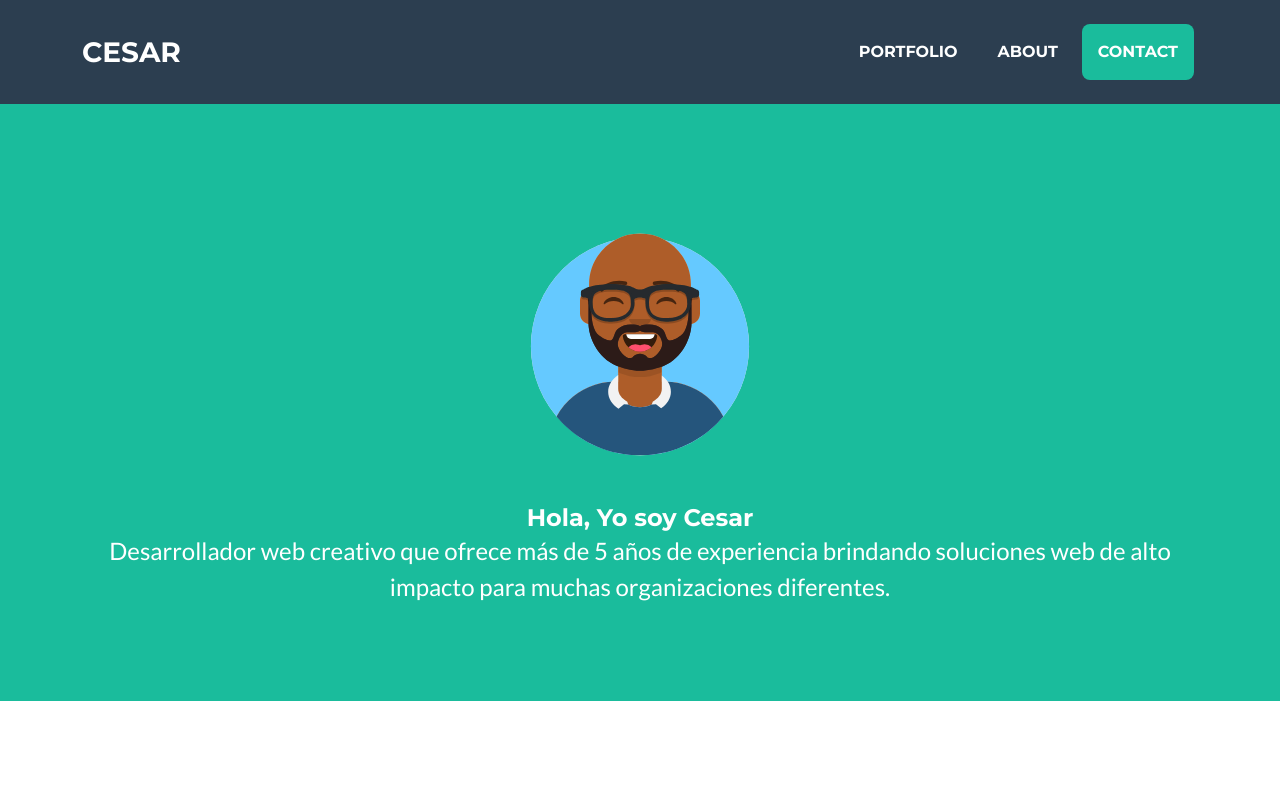
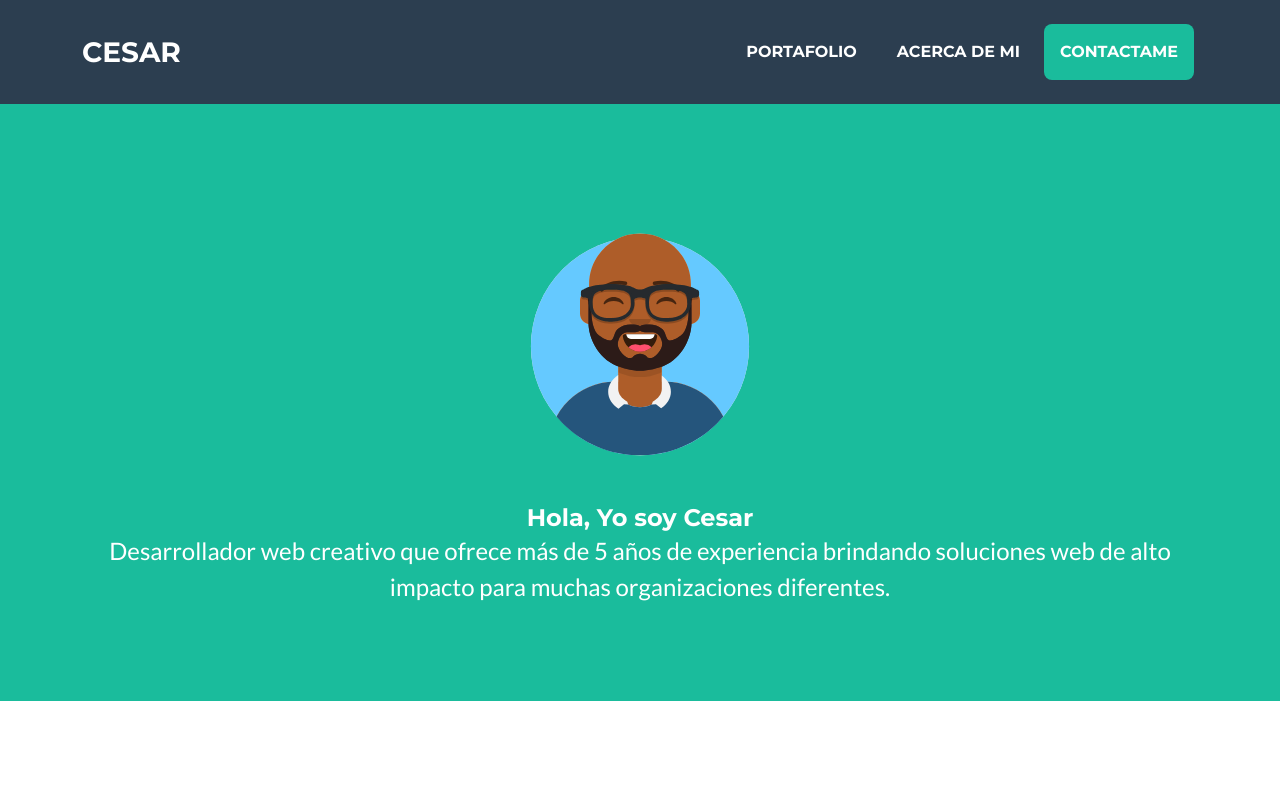
Before and after one commit to DevMagallanes/Portafolio, a plain HTML site: page Vista/index.html in a window 1280 px wide. Shown: the top 794 px of the page. Drawn offline with nearby package versions, Linux system fonts and the light colour scheme.

```diff
--- a/Vista/index.html
+++ b/Vista/index.html
@@ -27,9 +27,9 @@
                 </button>
                 <div class="collapse navbar-collapse" id="navbarResponsive">
                     <ul class="navbar-nav ms-auto">
-                        <li class="nav-item mx-0 mx-lg-1"><a class="nav-link py-3 px-0 px-lg-3 rounded" href="#portfolio">Portfolio</a></li>
-                        <li class="nav-item mx-0 mx-lg-1"><a class="nav-link py-3 px-0 px-lg-3 rounded" href="#about">About</a></li>
-                        <li class="nav-item mx-0 mx-lg-1"><a class="nav-link py-3 px-0 px-lg-3 rounded" href="#contact">Contact</a></li>
+                        <li class="nav-item mx-0 mx-lg-1"><a class="nav-link py-3 px-0 px-lg-3 rounded" href="#portfolio">Portafolio</a></li>
+                        <li class="nav-item mx-0 mx-lg-1"><a class="nav-link py-3 px-0 px-lg-3 rounded" href="#about">Acerca de mi</a></li>
+                        <li class="nav-item mx-0 mx-lg-1"><a class="nav-link py-3 px-0 px-lg-3 rounded" href="#contact">Contactame</a></li>
                     </ul>
                 </div>
             </div>
```
